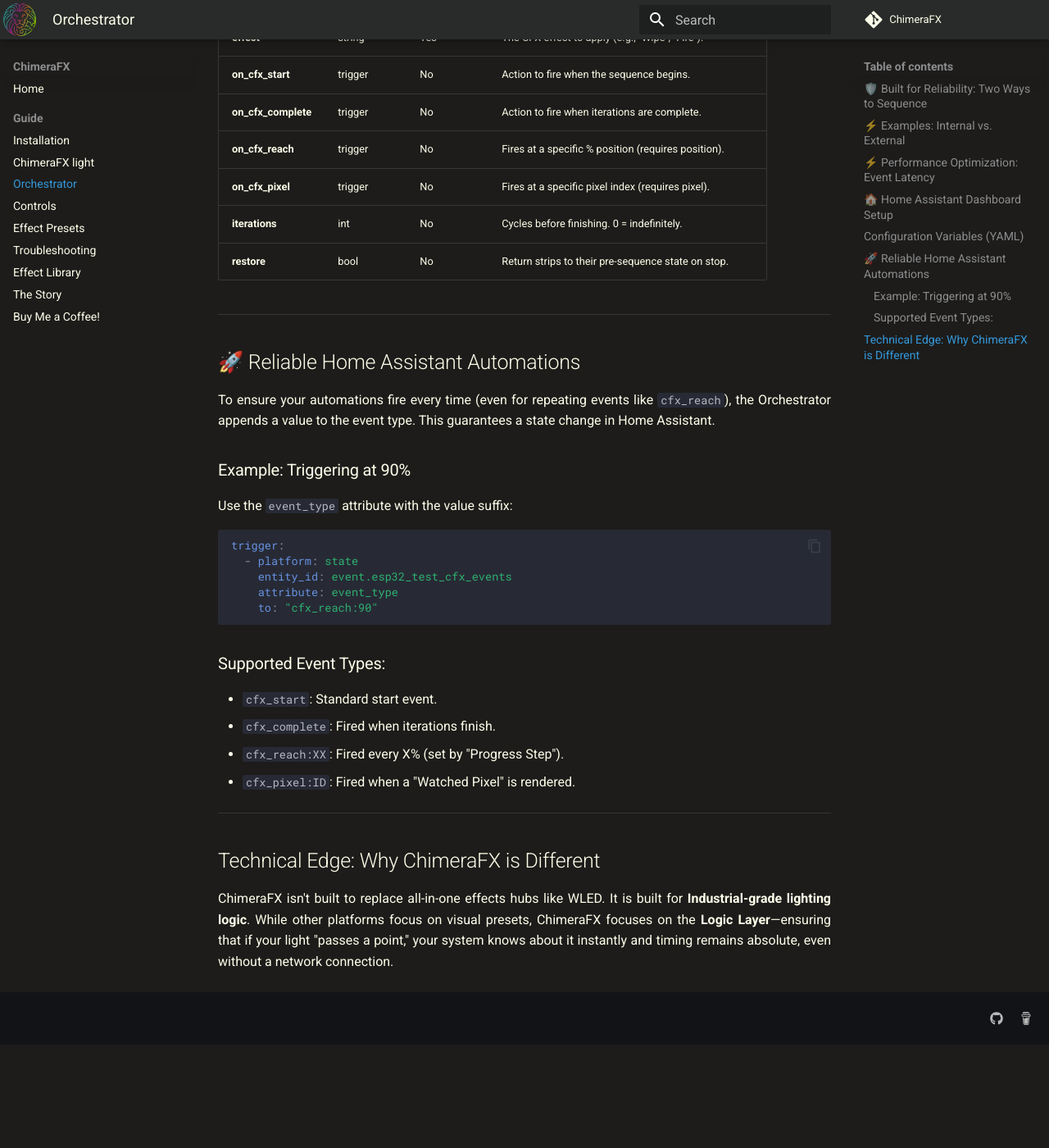
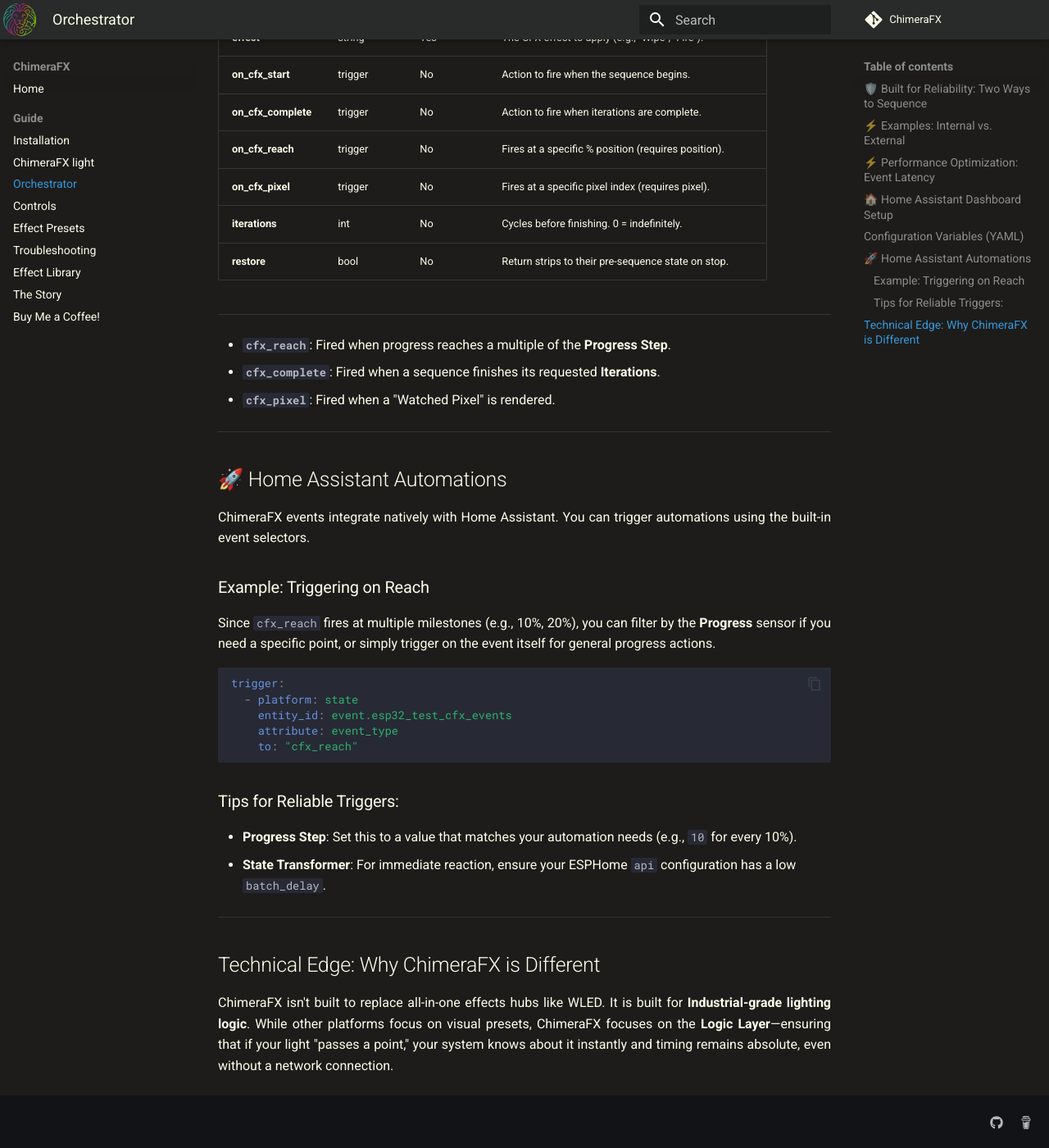
Before and after one commit to effelle/ChimeraFX, an MkDocs documentation site: the page built from docs/cfx_sequence.md, in a window 1280 px wide and 1400 px high, scrolled down 1838 px. Shown: the whole window at 82% size. Built offline with MkDocs 1.6.1 and Material for MkDocs 9.7.7, drawn with Linux system fonts in a browser that asks for light colours; comment, search, counter and statistics services are not loaded; before the commit the page ends 3112 px from its top, so only the background shows below that.

Commit message:
Fix: Revert to standard event types for HA compatibility. Fixes invalid event type errors and restores native event selectors. Percentage math remains inclusive (last pixel = 100%).

````diff
--- a/docs/cfx_sequence.md
+++ b/docs/cfx_sequence.md
@@ -168,26 +168,30 @@
 
 ---
 
-## 🚀 Reliable Home Assistant Automations
+- **`cfx_reach`**: Fired when progress reaches a multiple of the **Progress Step**.
+- **`cfx_complete`**: Fired when a sequence finishes its requested **Iterations**.
+- **`cfx_pixel`**: Fired when a "Watched Pixel" is rendered.
 
-To ensure your automations fire every time (even for repeating events like `cfx_reach`), the Orchestrator appends a value to the event type. This guarantees a state change in Home Assistant.
+---
 
-### Example: Triggering at 90%
-Use the `event_type` attribute with the value suffix:
+## 🚀 Home Assistant Automations
+
+ChimeraFX events integrate natively with Home Assistant. You can trigger automations using the built-in event selectors.
+
+### Example: Triggering on Reach
+Since `cfx_reach` fires at multiple milestones (e.g., 10%, 20%), you can filter by the **Progress** sensor if you need a specific point, or simply trigger on the event itself for general progress actions.
 
 ```yaml
 trigger:
   - platform: state
     entity_id: event.esp32_test_cfx_events
     attribute: event_type
-    to: "cfx_reach:90"
+    to: "cfx_reach"
 ```
 
-### Supported Event Types:
-- `cfx_start`: Standard start event.
-- `cfx_complete`: Fired when iterations finish.
-- `cfx_reach:XX`: Fired every X% (set by "Progress Step").
-- `cfx_pixel:ID`: Fired when a "Watched Pixel" is rendered.
+### Tips for Reliable Triggers:
+- **Progress Step**: Set this to a value that matches your automation needs (e.g., `10` for every 10%).
+- **State Transformer**: For immediate reaction, ensure your ESPHome `api` configuration has a low `batch_delay`.
 
 ---
 
````
Also changed, not shown: 2 other files.
